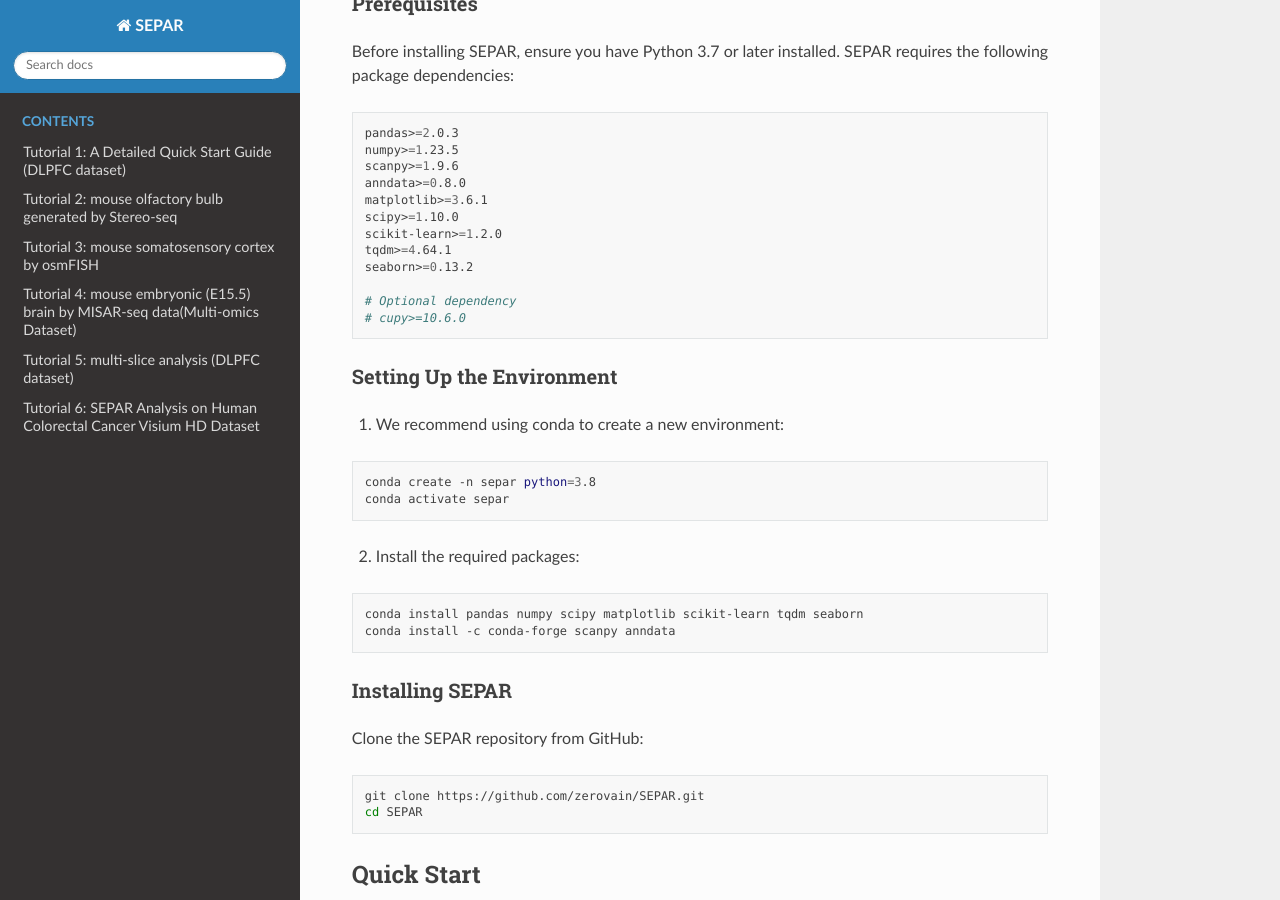
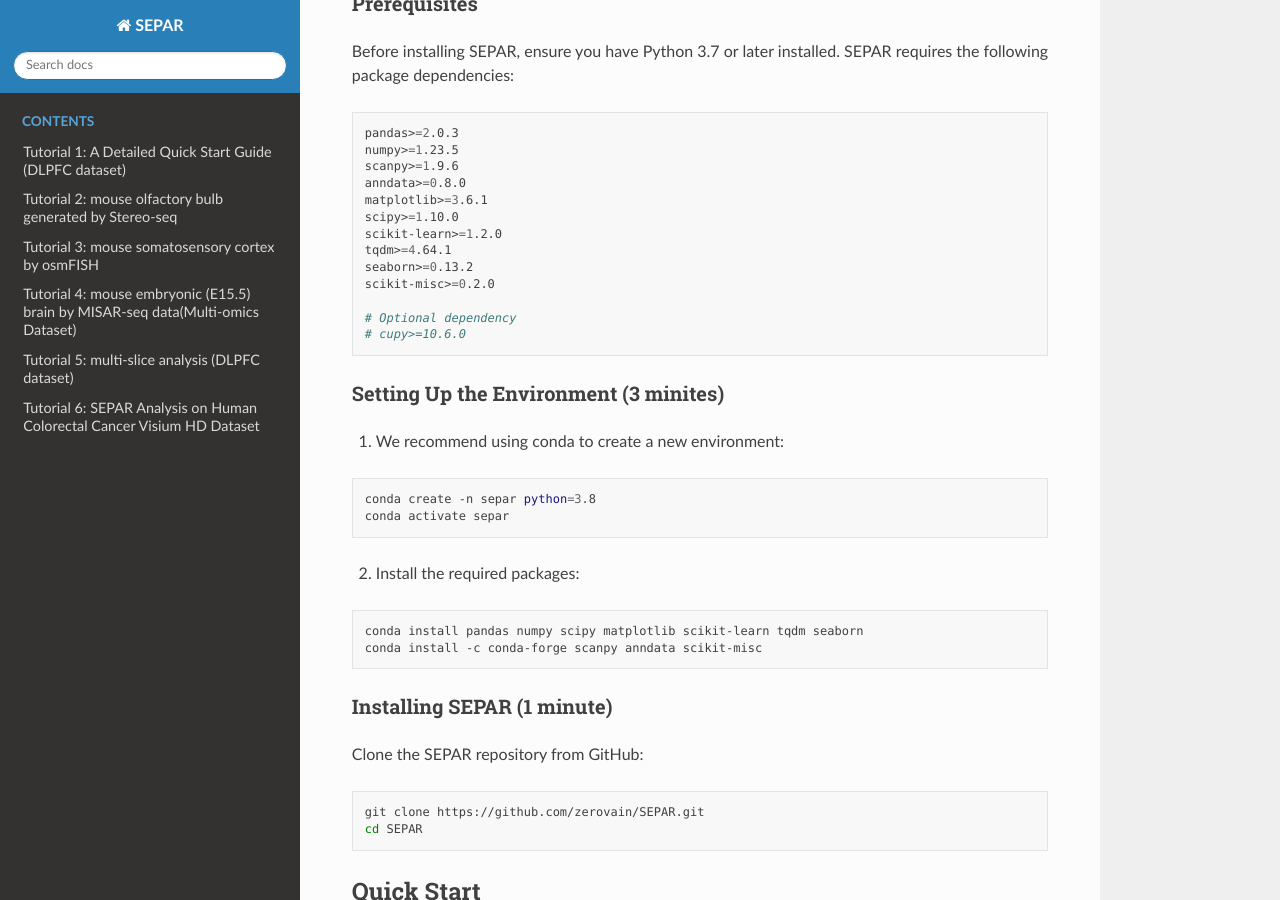
Before and after one commit to zerovain/SEPAR_tutorial, a Sphinx documentation site: the page built from docs/index.rst, in a window 1280 px wide and 900 px high, scrolled down 1069 px. Built offline with Sphinx 7.4.7 and the Read the Docs theme 3.1.0, drawn with Linux system fonts in a browser that asks for light colours.

Commit message:
Update dependencies and installation instructions
Added scikit-misc as a required dependency and updated installation instructions.

```diff
--- a/docs/index.rst
+++ b/docs/index.rst
@@ -57,11 +57,12 @@
    scikit-learn>=1.2.0
    tqdm>=4.64.1
    seaborn>=0.13.2
+   scikit-misc>=0.2.0
 
    # Optional dependency
    # cupy>=10.6.0
 
-Setting Up the Environment
+Setting Up the Environment (3 minites)
 ~~~~~~~~~~~~~~~~~~~~~~~~~
 
 1. We recommend using conda to create a new environment:
@@ -76,9 +77,9 @@
 .. code-block:: bash
 
    conda install pandas numpy scipy matplotlib scikit-learn tqdm seaborn
-   conda install -c conda-forge scanpy anndata
+   conda install -c conda-forge scanpy anndata scikit-misc
 
-Installing SEPAR
+Installing SEPAR (1 minute)
 ~~~~~~~~~~~~~~~
 
 Clone the SEPAR repository from GitHub:
```
